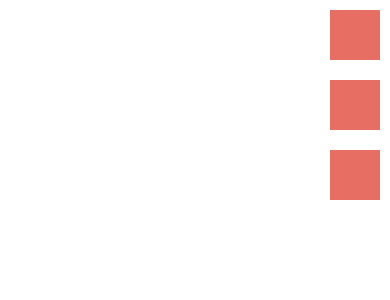
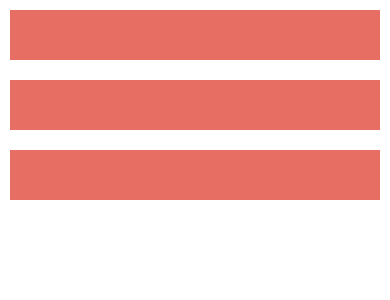
Before and after one commit to CuneytYilmaz/flexbox-examples, a React Native app: screen / in a window 390 px wide. Shown: the top 300 px of the page. Built offline with nearby package versions, Linux system fonts and the light colour scheme.

Commit message:
alignItems stretch added

```diff
--- a/App.js
+++ b/App.js
@@ -16,12 +16,12 @@ class FlexboxExamples extends Component {
 const styles = StyleSheet.create({
   container: {
     flex: 1,
-    alignItems: 'flex-end',
+    alignItems: 'stretch',
     //flexDirection: 'row'
   },
   box: {
     height: 50,
-    width: 50,
+    //width: 50,
     backgroundColor: '#e76e63',
     margin: 10,
   }
```
